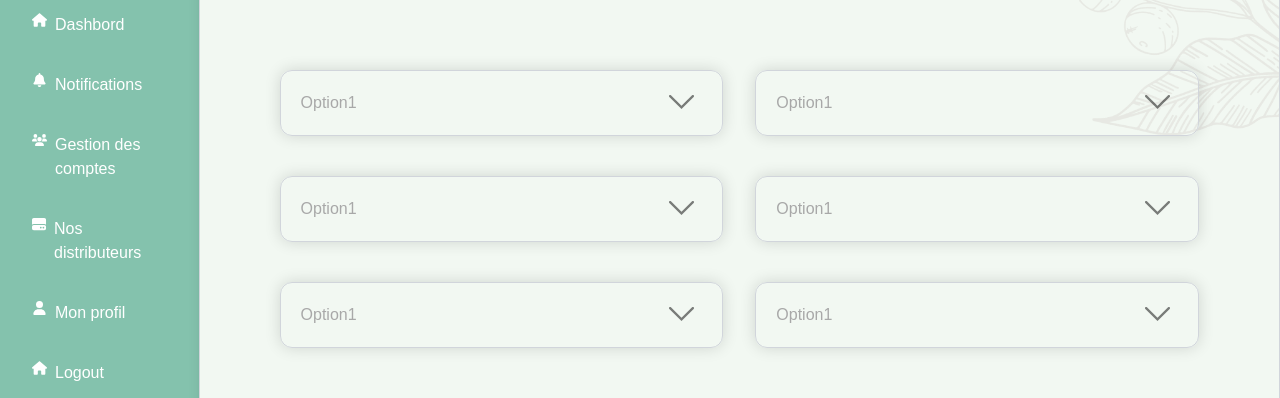
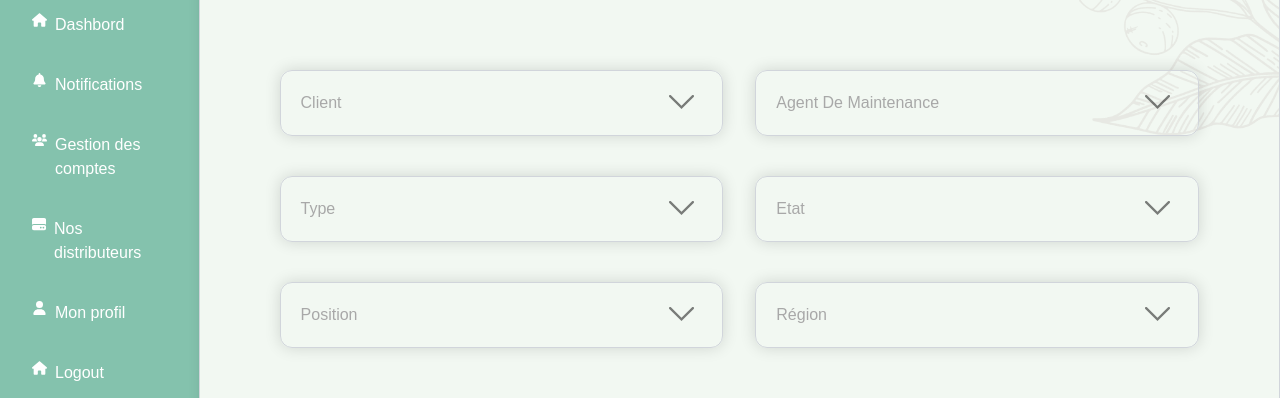
Before and after one commit to baziz-meriem/ProjetALOG-front, a Next.js app: page /AddDistributeur in a window 1280 px wide. Shown: the part 135-533 px from the top of the page. Built offline with nearby package versions, Linux system fonts and the light colour scheme.

Commit message:
ALTER dropdown fileds based on db schema

```diff
--- a/components/loginPage/CustomSelect.jsx
+++ b/components/loginPage/CustomSelect.jsx
@@ -1,8 +1,8 @@
 import { useState } from "react";
 import Image from "next/image";
 
-function CustomSelect({ options }) {
-  const [selectedOption, setSelectedOption] = useState(options[0]);
+function CustomSelect({ label,options }) {
+  const [selectedOption, setSelectedOption] = useState(null);
   const [isOpen, setIsOpen] = useState(false);
 
   const handleOptionClick = (option) => {
@@ -28,7 +28,7 @@ function CustomSelect({ options }) {
           aria-expanded="true"
           onClick={handleSelectClick}
         >
-          {selectedOption}
+          {selectedOption !== null ? selectedOption : label}
           <Image
             src="/icons/arrow.svg"
             width={25}
--- a/pages/AddDistributeur/index.jsx
+++ b/pages/AddDistributeur/index.jsx
@@ -10,18 +10,18 @@ const AddDistributeur = () => {
       <div className="h-full w-full relative overflow-y-hidden flex flex-row">
           <div className="w-1/2 m-4">
             <div className="space-y-10 mt-16">
-              <CustomSelect options={options}/>
-              <CustomSelect options={options}/>
-              <CustomSelect options={options}/>
+              <CustomSelect label="Client" options={options}/>
+              <CustomSelect label="Type" options={options}/>
+              <CustomSelect label="Position" options={options}/>
             </div>
 
           </div>
 
           <div className="w-1/2 m-4">
             <div className="space-y-10 mt-16">
-              <CustomSelect options={options}/>
-              <CustomSelect options={options}/>
-              <CustomSelect options={options}/>
+              <CustomSelect label="Agent de Maintenance" options={options}/>
+              <CustomSelect label="Etat" options={options}/>
+              <CustomSelect label="Région" options={options}/>
               <div className="flex justify-end">
                 <button class="btn-green px-11 py-2.5 mt-4 light-grey">
                   Ajouter un Distributeur
```
